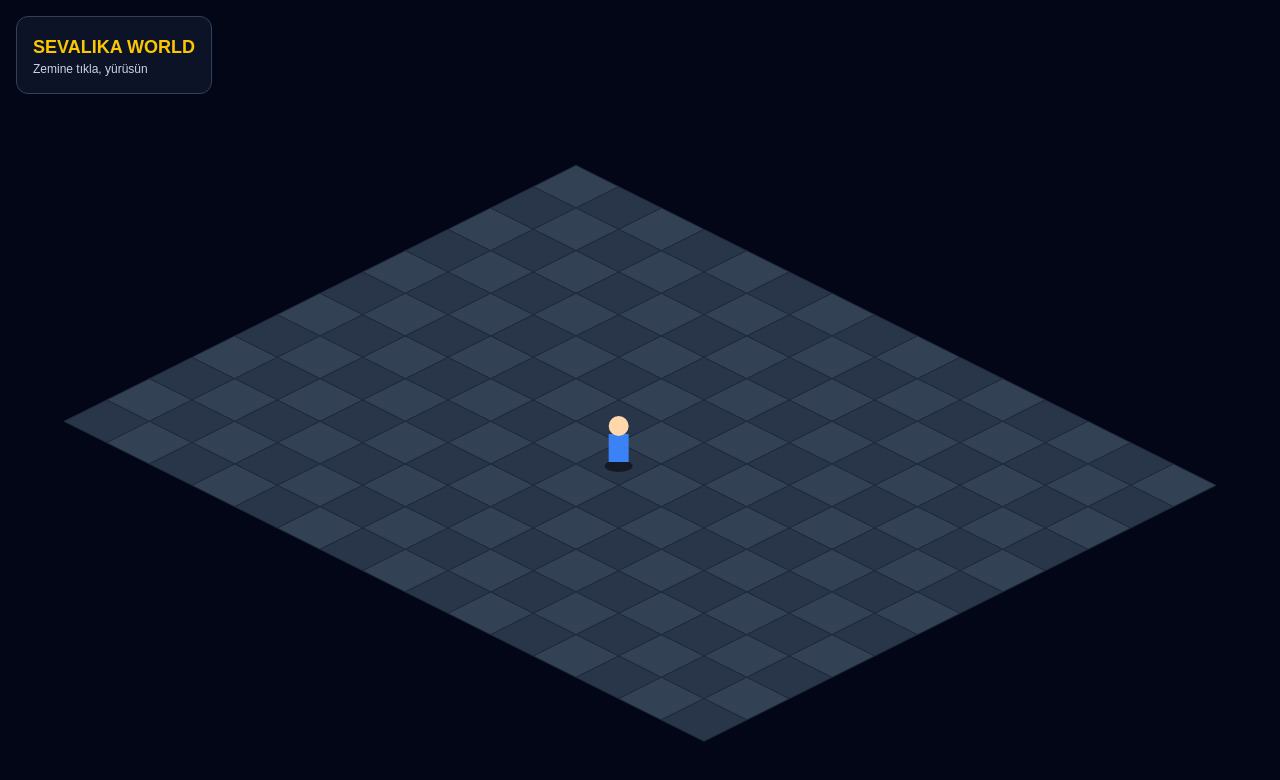
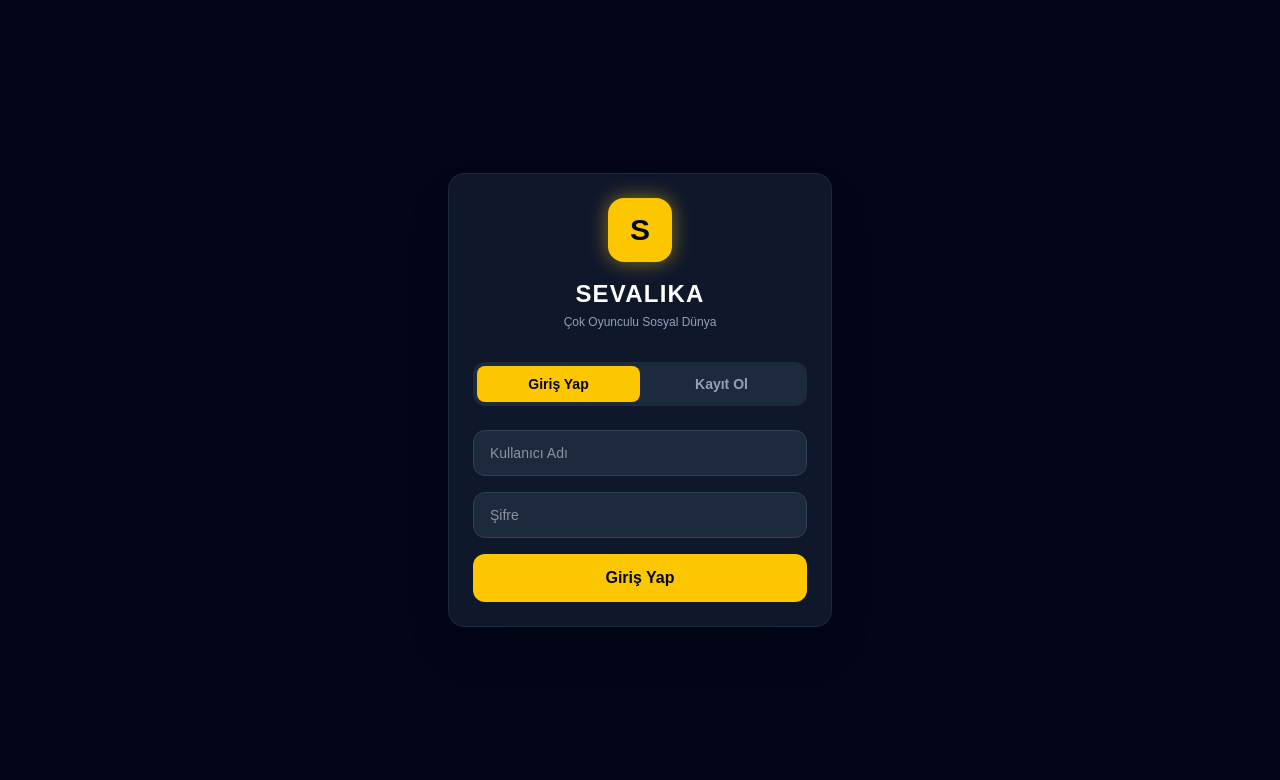
Before and after one commit to Sevaastian/sevalika-world-deepseek, a Next.js app: page / in a window 1280 px wide. Shown: the top 780 px of the page. Built offline with nearby package versions, Linux system fonts and the light colour scheme; no server answers.

Commit message:
Update page.tsx

```diff
--- a/app/page.tsx
+++ b/app/page.tsx
@@ -1,2 +1,5 @@
-import Game from "@/components/Game";
-export default function Home() { return <Game />; }
+import App from "@/components/App";
+
+export default function Home() {
+  return <App />;
+}
```
